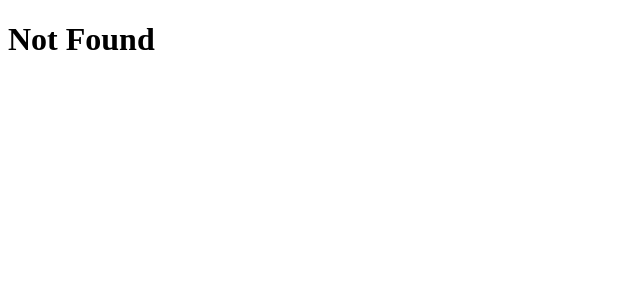
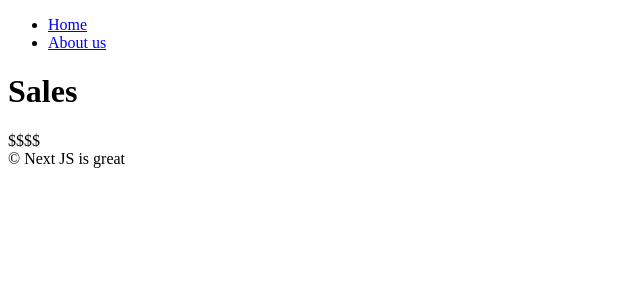
Before and after one commit to GCgang/next-js-study, a Next.js app: page /about-us/jobs/sales in a window 1280 px wide. Before the commit this address had no page. Shown: the top 300 px of the page, without its empty margins (0-640 px from the left). Built offline with nearby package versions, Linux system fonts and the light colour scheme.

Commit message:
Feat: layout

```diff
--- /dev/null
+++ b/app/about-us/jobs/sales/layout.tsx
@@ -0,0 +1,12 @@
+export default function RootLayout({
+  children,
+}: {
+  children: React.ReactNode;
+}) {
+  return (
+    <div>
+      {children}
+      $$$$
+    </div>
+  );
+}
--- /dev/null
+++ b/app/about-us/jobs/sales/page.tsx
@@ -0,0 +1,3 @@
+export default function () {
+  return <h1>Sales</h1>;
+}
--- /dev/null
+++ b/app/about-us/layout.tsx
@@ -0,0 +1,12 @@
+export default function RootLayout({
+  children,
+}: {
+  children: React.ReactNode;
+}) {
+  return (
+    <div>
+      {children}
+      &copy; Next JS is great
+    </div>
+  );
+}
--- a/app/layout.tsx
+++ b/app/layout.tsx
@@ -1,3 +1,5 @@
+import Navigator from '../components/navigator';
+
 export const metadata = {
   title: 'Next.js',
   description: 'Generated by Next.js',
@@ -9,8 +11,11 @@ export default function RootLayout({
   children: React.ReactNode;
 }) {
   return (
-    <html lang='en'>
-      <body>{children}</body>
+    <html lang="en">
+      <body>
+        <Navigator />
+        {children}
+      </body>
     </html>
   );
 }
--- a/app/page.tsx
+++ b/app/page.tsx
@@ -1,3 +1,7 @@
 export default function Root() {
-  return <h1>Hello world!</h1>;
+  return (
+    <div>
+      <h1>Hello world!</h1>
+    </div>
+  );
 }
--- /dev/null
+++ b/components/navigator.tsx
@@ -0,0 +1,21 @@
+'use client';
+
+import Link from 'next/link';
+import { usePathname } from 'next/navigation';
+
+export default function Navigator() {
+  const path = usePathname();
+  return (
+    <nav>
+      <ul>
+        <li>
+          <Link href={'/'}>Home</Link> {path === '/' ? '⭐️' : ''}
+        </li>
+        <li>
+          <Link href={'/about-us'}>About us</Link>{' '}
+          {path === '/about-us' ? '⭐️' : ''}
+        </li>
+      </ul>
+    </nav>
+  );
+}
--- a/package.json
+++ b/package.json
@@ -17,5 +17,6 @@
   },
   "devDependencies": {
     "typescript": "5.5.4"
-  }
+  },
+  "packageManager": "yarn@1.22.22+sha1.ac34549e6aa8e7ead463a7407e1c7390f61a6610"
 }
```
